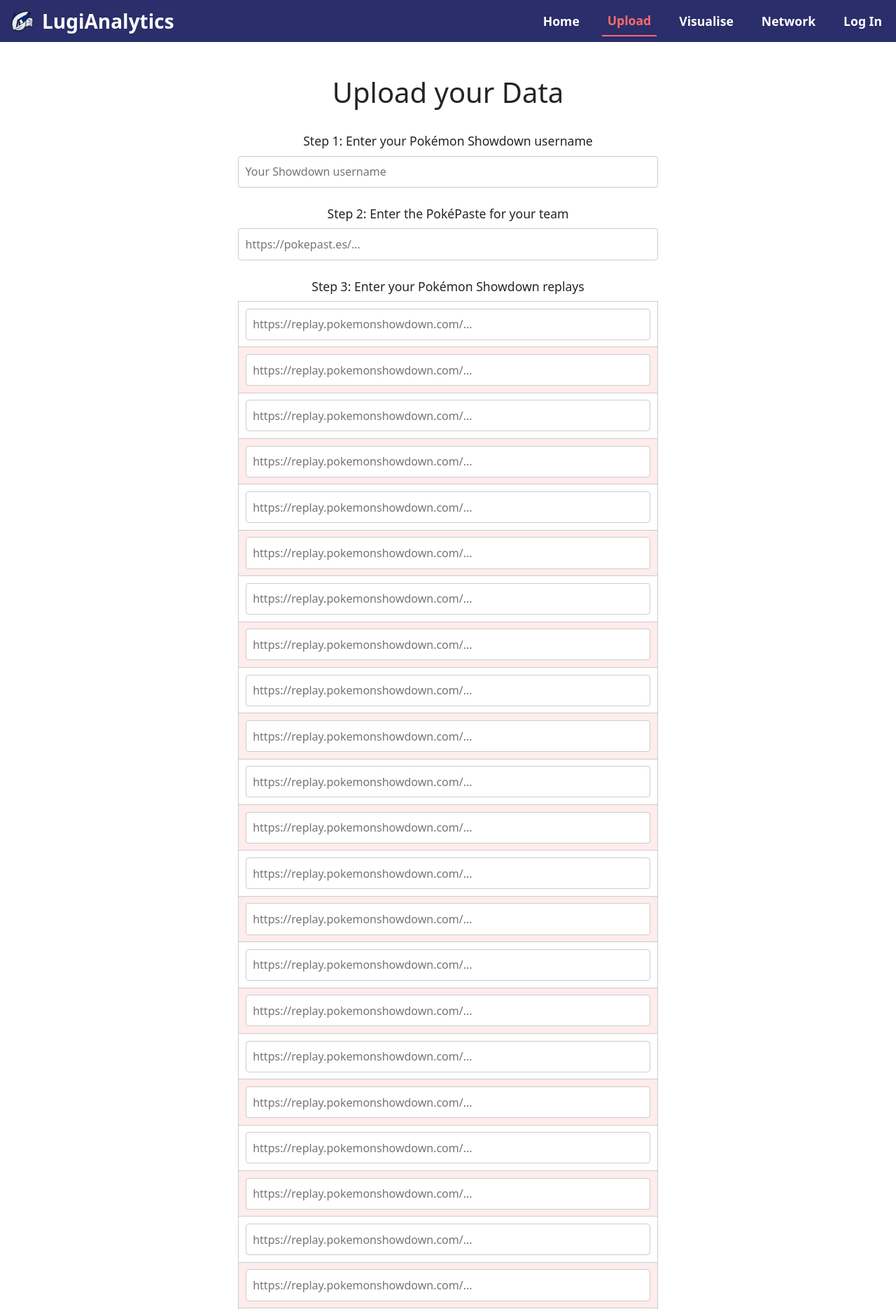
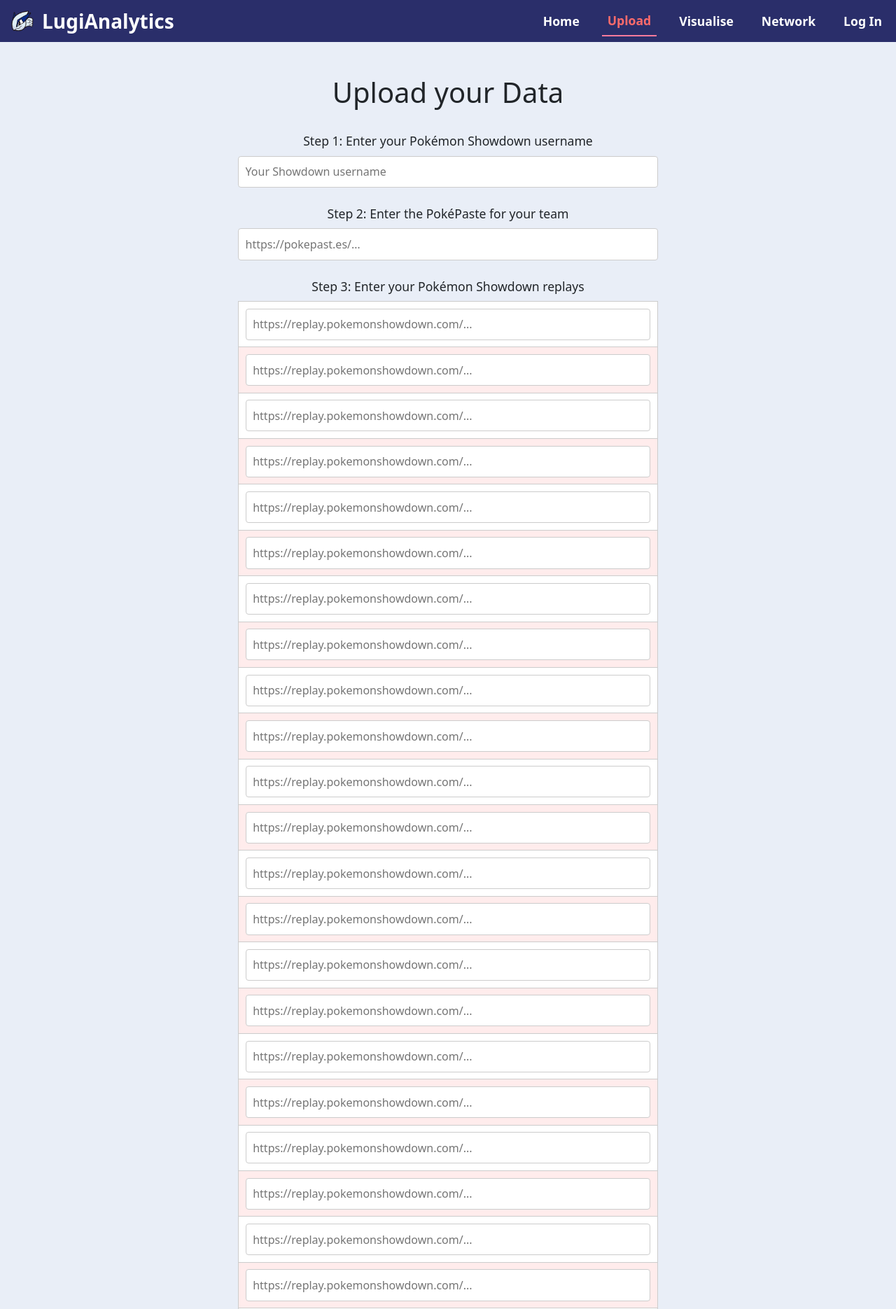
Before and after one commit to daniyalq114/CITS3403-Project, a Flask app: page /upload in a window 1280 px wide. Shown: the top 1870 px of the page at 70% size. Run offline with Flask 3, Linux system fonts and the light colour scheme; some libraries are stand-ins or nearby versions.

Commit message:
modified bootstrap vars and adjusted some stuff

```diff
--- a/static/css/main.css
+++ b/static/css/main.css
@@ -3,11 +3,20 @@
   box-sizing: border-box;
   margin: 0;
   padding: 0;
+  /* For some reason, these vars do nothing if i put this under root */
+  --bs-body-bg: rgb(233, 238, 247) !important;
+  --bs-navbar-hover-color: #ff6b6b !important;
+  --bs-emphasis-color-rgb: #ff6b6b !important;
+  /* --bs-navbar-color:var(--bs-emphasis-color-rgb) !important; */
+  --bs-navbar-active-color: #ff6b6b !important;
+  --bs-link-hover-color-rgb: #ff6b6b !important;
+  --bs-btn-bg: #2a2e6a !important;
+  --bs-btn-border-color: #2a2e6a !important;
 }
 
 body {
   font-family: Arial, sans-serif;
-  background: #eef2f8;
+  /* background-color: rgb(233, 238, 247) !important; */
   color: #333;
 }
 
@@ -53,11 +62,12 @@ body {
   font-weight: 600;
   transition: color 0.2s;
 }
-
-.navbar-nav .nav-link:hover,
+/* this is a bit dodgy */
+.navbar-nav .nav-link:hover {
+  border-bottom: 2px solid #ff6b6b;
+}
 .navbar-nav .nav-link.active {
-  color: #ff6b6b !important;
-  border-bottom: 2px solid #ff6b6b;
+  border-bottom: 2px solid #ff7b9c;
 }
 
 /* Page content */
@@ -87,6 +97,9 @@ body {
 }
 
 /* Upload form */
+.row {
+  justify-content: center;
+}
 .upload-form {
   max-width: 600px;
   margin: 2rem auto;
@@ -170,8 +183,7 @@ body {
   display: block;
   width: 100%;
   padding: 0.75rem;
-  background: #2a2e6a;
-  color: #fff;
+  color: #fff !important;
   border: none;
   border-radius: 4px;
   font-size: 1rem;
--- a/templates/login.html
+++ b/templates/login.html
@@ -1,8 +1,8 @@
 {% extends "base.html" %}
 
 {% block content %}
-<div class="auth-container">
-  <div class="auth-card">
+<div class="auth-container rounded">
+  <div class="auth-card align-self-center">
     <img src="{{ url_for('static', filename='images/logo.png') }}"
          alt="LugiAnalytics Logo"
          class="auth-logo">
--- a/templates/upload.html
+++ b/templates/upload.html
@@ -1,9 +1,9 @@
 {% extends "base.html" %}
 
 {% block content %}
-  <div class="container-fluid">
+  <div class="container-fluid d-flex flex-column">
     <div class="row">
-      <div class="col-12">
+      <div class="col-10 col-sm-12">
         <h1>Upload your Data</h1>
 
         <form action="{{ url_for('upload') }}" method="post" class="upload-form">
```
